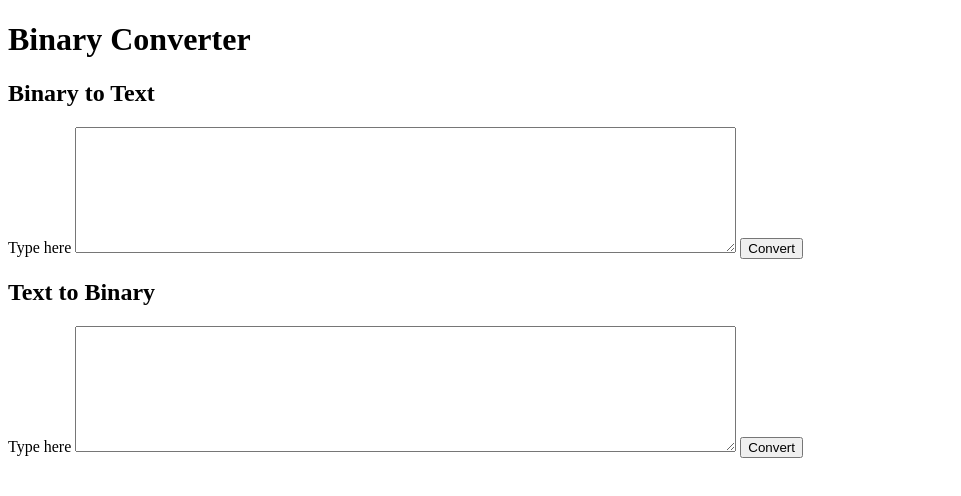
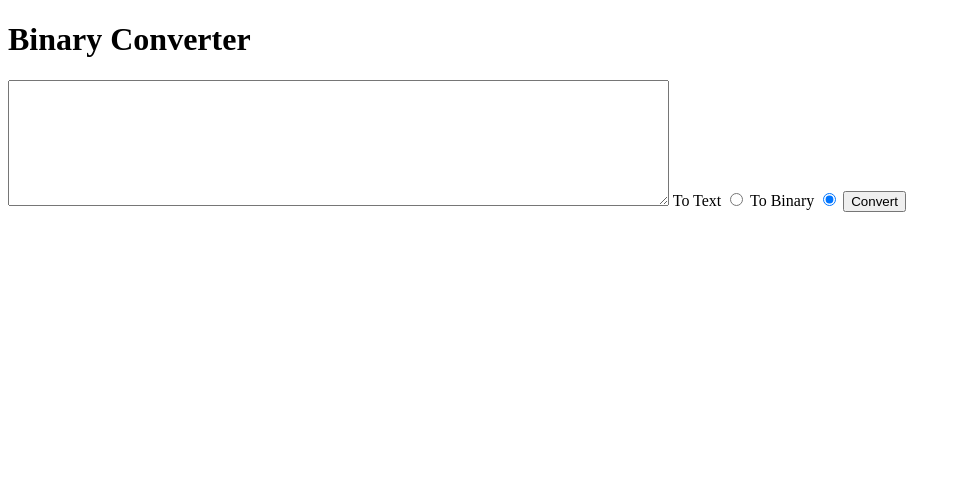
Before and after one commit to maikenegreiros/binarytranslator, a plain HTML site: page index.html in a window 1280 px wide. Shown: the whole page, without its empty margins (0-961 px from the left). Drawn offline with Linux system fonts and the light colour scheme.

Commit message:
Alteração de layout

```diff
--- a/index.html
+++ b/index.html
@@ -3,23 +3,20 @@
     <head>
         <meta charset="utf-8">
         <title>Binary Converter</title>
-        <script type="module" src="src/Controllers/Converter.js" charset="utf-8"></script>
+        <script type="module" src="src/Controllers/Converter.js"></script>
     </head>
     <body>
         <h1>Binary Converter</h1>
 
-        <h2>Binary to Text</h2>
         <form class="form" action="index.html" method="post">
-            <label for="">Type here</label>
-            <textarea class="text-box" name="name" rows="8" cols="80"></textarea>
+            <textarea class="text-box" name="text" rows="8" cols="80"></textarea>
+            <label for="">To Text</label>
+            <input type="radio" name="convert-to" value="Text">
+            <label for="">To Binary</label>
+            <input type="radio" name="convert-to" value="Binary" checked>
             <input type="submit" name="" value="Convert">
         </form>
 
-        <h2>Text to Binary</h2>
-        <form class="form2" action="index.html" method="post">
-            <label for="">Type here</label>
-            <textarea class="text-box2" name="name" rows="8" cols="80"></textarea>
-            <input type="submit" name="" value="Convert">
-        </form>
+        <div class="output-container"></div>
     </body>
 </html>
```
